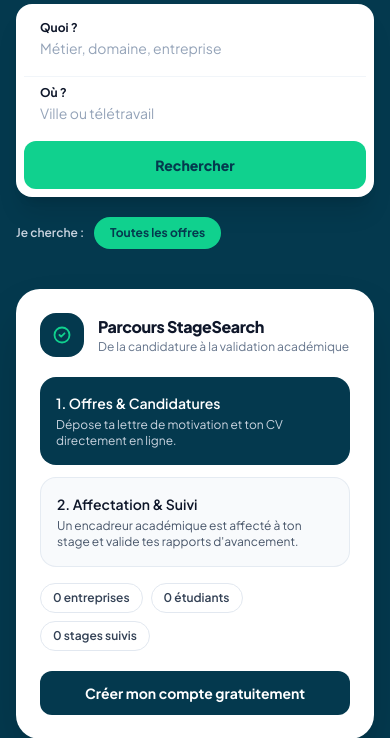
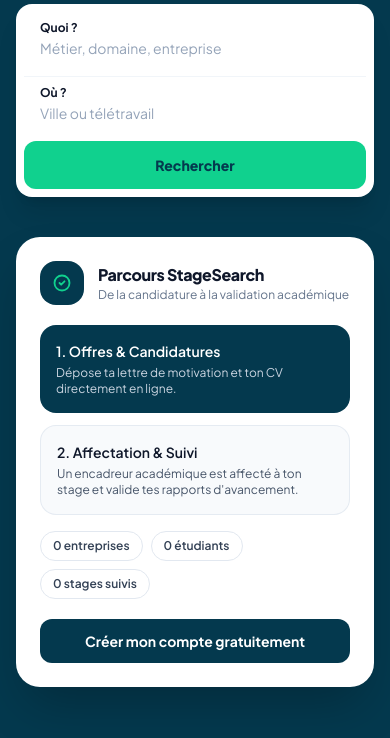
Before and after one commit to fahdionsanon-pixel/StageAcad, a Django app: page / in a window 390 px wide. Shown: the part 422-1160 px from the top of the page. Run offline with Django 5.2, Linux system fonts and the light colour scheme; data that the repository does not hold is empty; some libraries are stand-ins or nearby versions.

Commit message:
Épurer la page d'accueil (retrait liens superflus et filtres Je cherche)

```diff
--- a/templates/home.html
+++ b/templates/home.html
@@ -26,10 +26,6 @@
             {% if user.is_authenticated %}
               <a href="{% url 'stages:dashboard' %}" class="hover:text-white transition">Tableau de bord</a>
               <a href="{% url 'stages:stage_list' %}" class="hover:text-white transition">Suivi de stage</a>
-            {% else %}
-              <a href="{% url 'accounts:register' %}" class="hover:text-white transition">Étudiants</a>
-              <a href="{% url 'accounts:register' %}" class="hover:text-white transition">Entreprises</a>
-              <a href="{% url 'accounts:register' %}" class="hover:text-white transition">Encadreurs</a>
             {% endif %}
           </nav>
         </div>
@@ -40,9 +36,6 @@
               Mon espace ({{ user.first_name|default:user.username }})
             </a>
           {% else %}
-            <a href="{% url 'accounts:register' %}" class="hidden sm:inline text-slate-200 underline underline-offset-4 hover:text-white transition">
-              Écoles et entreprises
-            </a>
             <a href="{% url 'accounts:login' %}" class="text-white hover:text-[#10D18E] transition">
               Se connecter
             </a>
@@ -87,21 +80,6 @@
               Rechercher
             </button>
           </form>
-
-          <!-- Filtres rapides par domaine -->
-          <div class="mt-5 flex flex-wrap items-center gap-2.5 text-xs font-semibold">
-            <span class="text-slate-300">Je cherche :</span>
-            <a href="{% url 'stages:offre_list' %}"
-              class="px-4 py-2 rounded-full bg-[#10D18E] text-[#04394E] font-bold hover:bg-[#0EC482] transition">
-              Toutes les offres
-            </a>
-            {% for d in domaines %}
-              <a href="{% url 'stages:offre_list' %}?domaine={{ d|urlencode }}"
-                class="px-4 py-2 rounded-full border border-white/25 text-white hover:border-[#10D18E] hover:text-[#10D18E] transition">
-                {{ d }}
-              </a>
-            {% endfor %}
-          </div>
         </div>
 
         <!-- Colonne droite : Carte aperçu StageSearch -->
```
